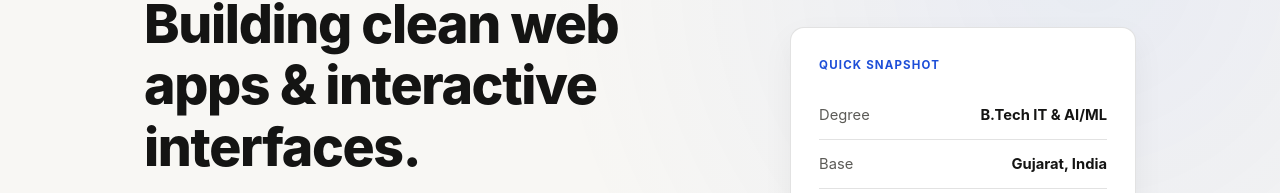
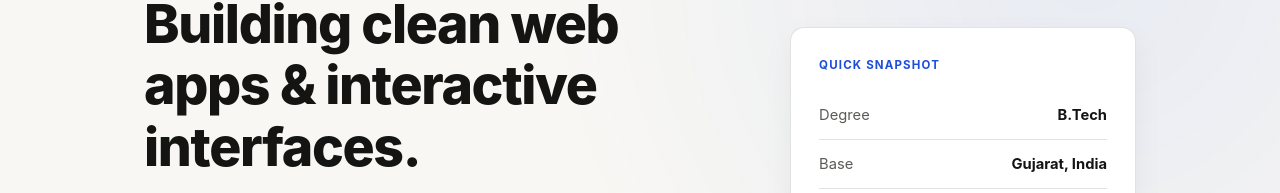
Before and after one commit to zalapurvrjsinh/portfolio, a plain HTML site: page index.html in a window 1280 px wide. Shown: the part 233-426 px from the top of the page. Drawn offline with Linux system fonts and the light colour scheme.

Commit message:
Show degree as B.Tech

```diff
--- a/index.html
+++ b/index.html
@@ -49,7 +49,7 @@
           <div class="profile-panel">
             <p class="panel-label">QUICK SNAPSHOT</p>
             <ul class="snapshot-list">
-              <li><span>Degree</span><strong>B.Tech IT & AI/ML</strong></li>
+              <li><span>Degree</span><strong>B.Tech</strong></li>
               <li><span>Base</span><strong>Gujarat, India</strong></li>
               <li><span>Focus</span><strong>Web Development</strong></li>
               <li><span>Diploma CPI</span><strong>8.14 / 10</strong></li>
```
